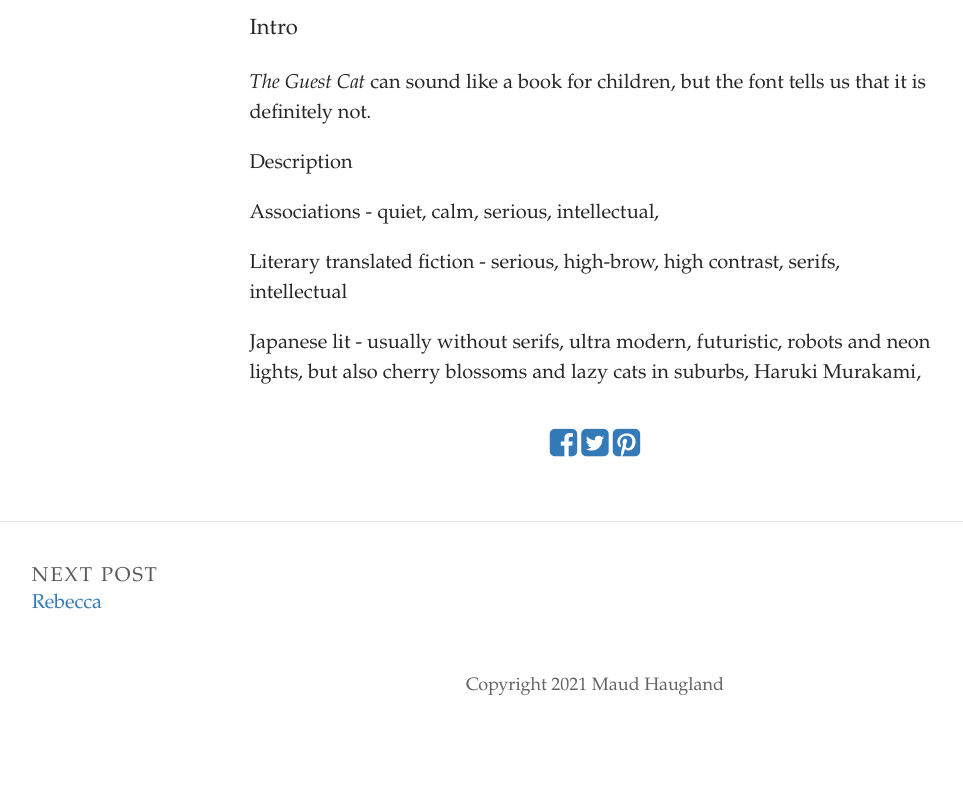
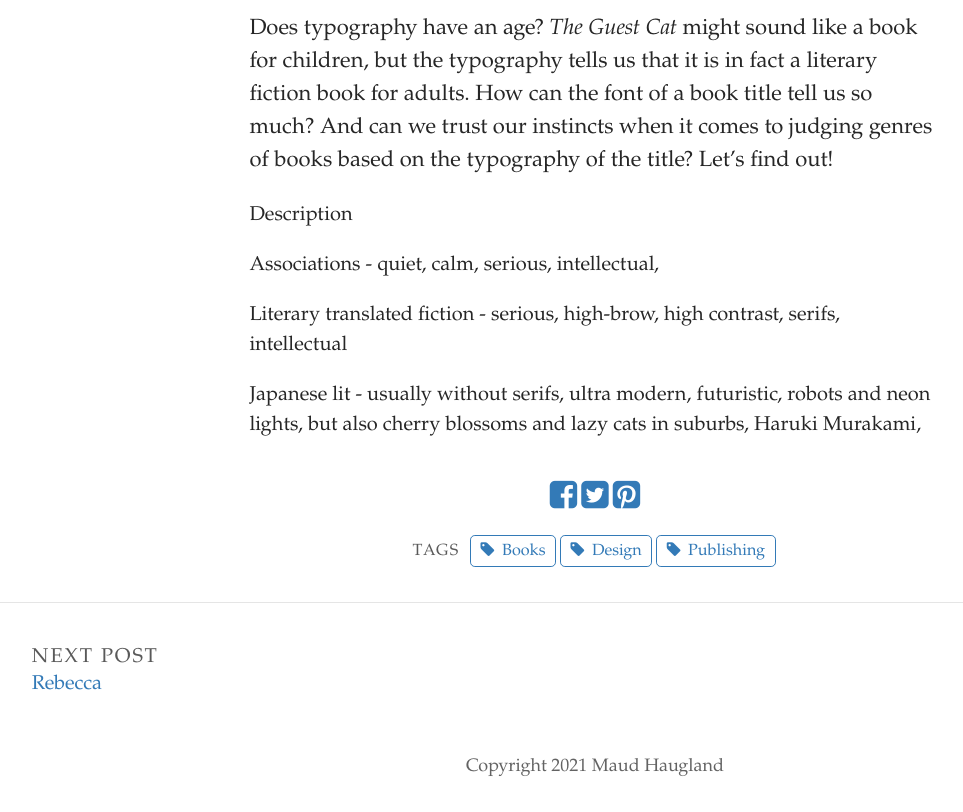
Before and after one commit to maudhaugland/booktypes, a Jekyll site: the page built from _posts/2021-10-04-the-contrasts-of-the-guest-cat.md, in a window 1280 px wide and 1152 px high. Shown: the part 340-1152 px from the top of the window, without its empty margins (45-1008 px from the left). Built offline with Jekyll 4.4.1, drawn with Linux system fonts in a browser that asks for light colours; some web fonts are replaced.

Commit message:
Update Post “2021-10-04-the-contrasts-of-the-guest-cat”

```diff
--- a/_posts/2021-10-04-the-contrasts-of-the-guest-cat.md
+++ b/_posts/2021-10-04-the-contrasts-of-the-guest-cat.md
@@ -9,10 +9,12 @@ caption: 'Photo by <a
   Marty</a> on <a
   href="https://unsplash.com/s/photos/japan?utm_source=unsplash&utm_medium=referral&utm_content=creditCopyText">Unsplash</a>   '
 comments: false
+tags:
+  - Books
+  - Publishing
+  - Design
 ---
-Intro
-
-*The Guest Cat* can sound like a book for children, but the font tells us that it is definitely not.
+Does typography have an age? *The Guest Cat* might sound like a book for children, but the typography tells us that it is in fact a literary fiction book for adults. How can the font of a book title tell us so much? And can we trust our instincts when it comes to judging genres of books based on the typography of the title? Let's find out!
 
 Description
 
```
